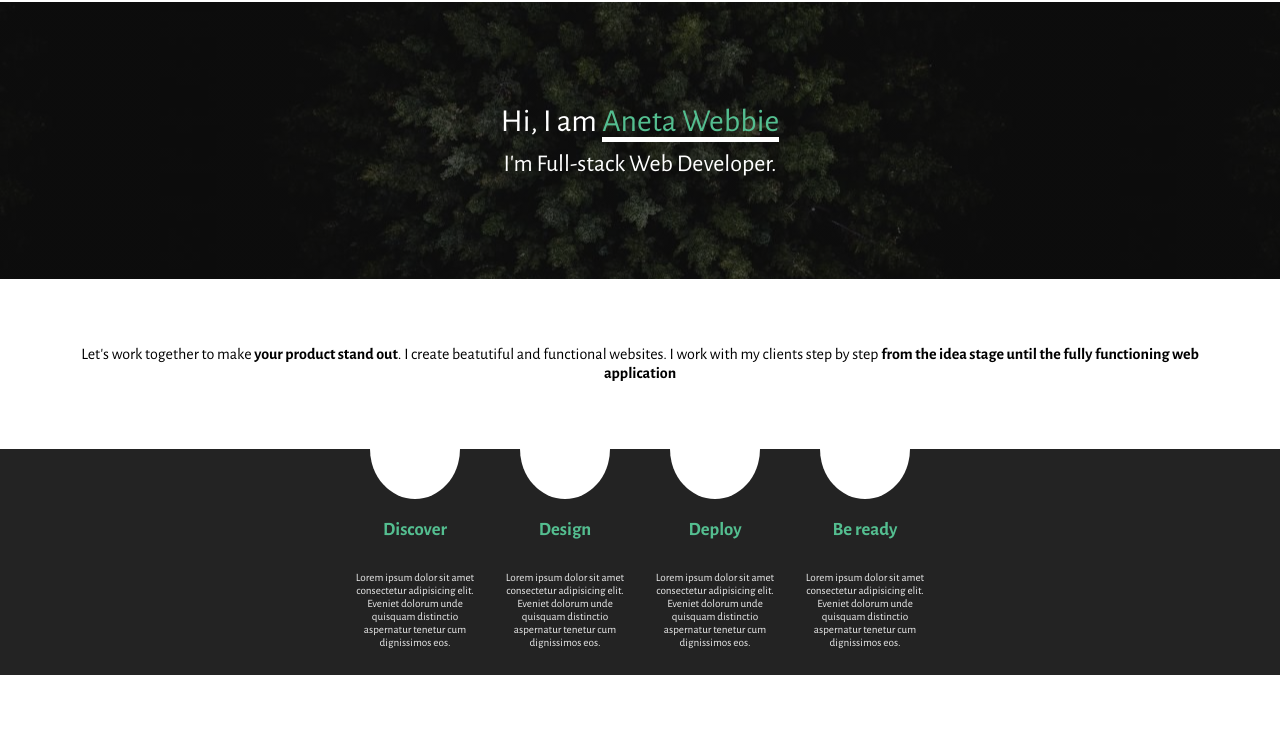
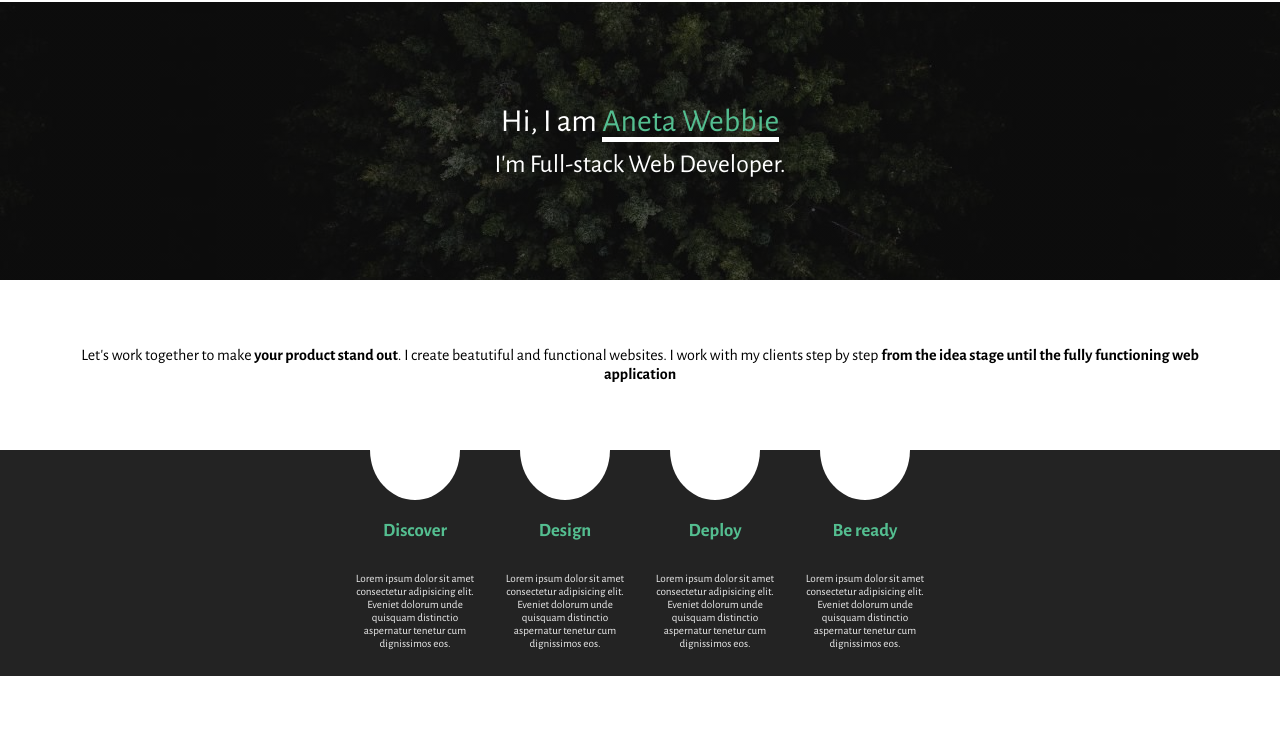
Before and after one commit to dnitra/Aneta_Webbie_portfolio, a website: page src/index.html in a window 1280 px wide. Shown: the part 48-786 px from the top of the page. Drawn offline with nearby package versions, Linux system fonts and the light colour scheme; files that its build step writes are made by us from their sources.

Commit message:
change h2

```diff
--- a/src/scss/style.scss
+++ b/src/scss/style.scss
@@ -36,8 +36,8 @@ header {
   position: fixed;
   width: 100%;
   height: 2rem;
-  top:0;
-  left:0;
+  top: 0;
+  left: 0;
 
   img {
     width: 50px;
@@ -87,7 +87,7 @@ header {
   }
 
   h2 {
-    @include heading(0, $white, $w-regular, 1.5rem);
+    @include heading(0, $white, $w-regular, 1.6rem);
   }
 }
 
```
